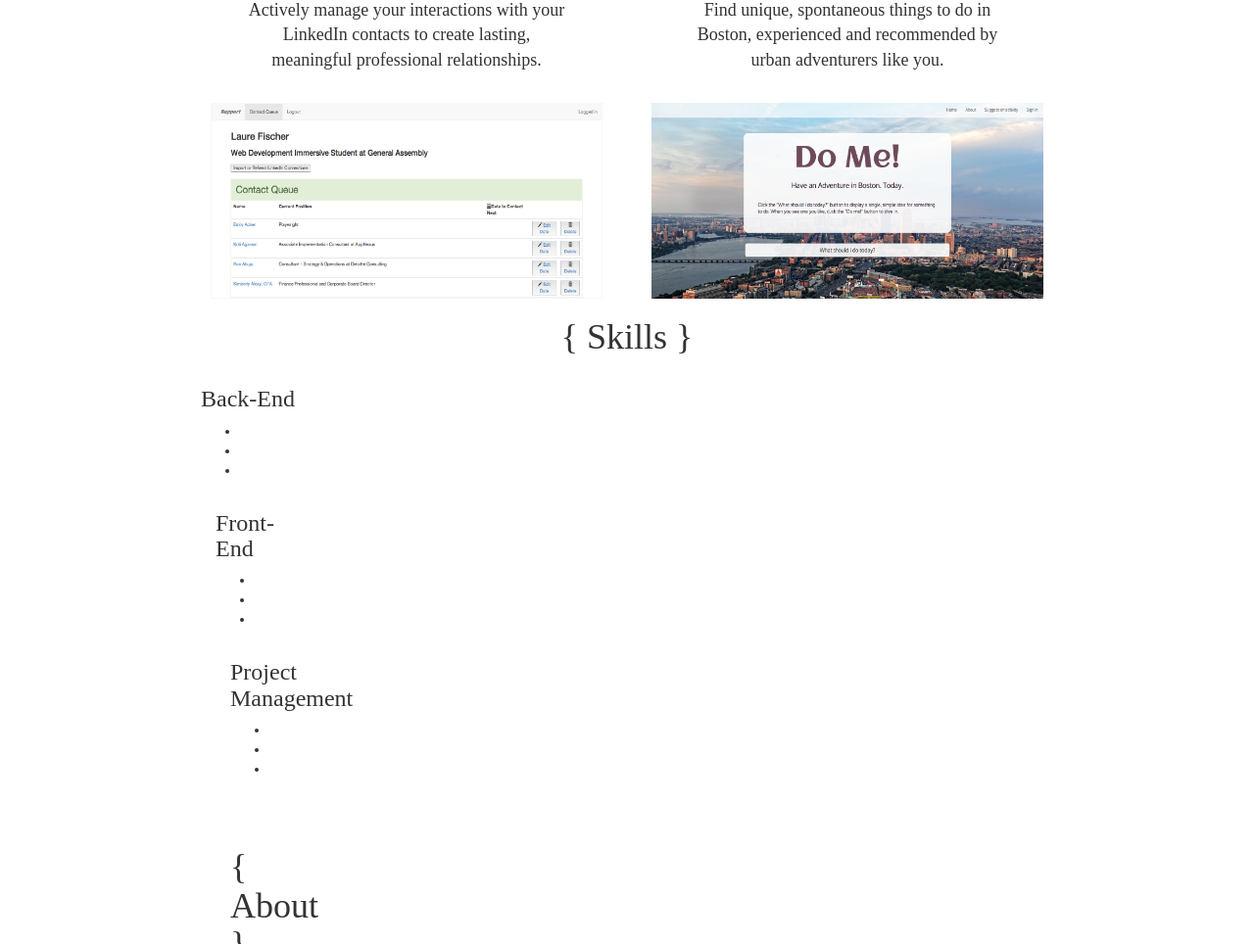
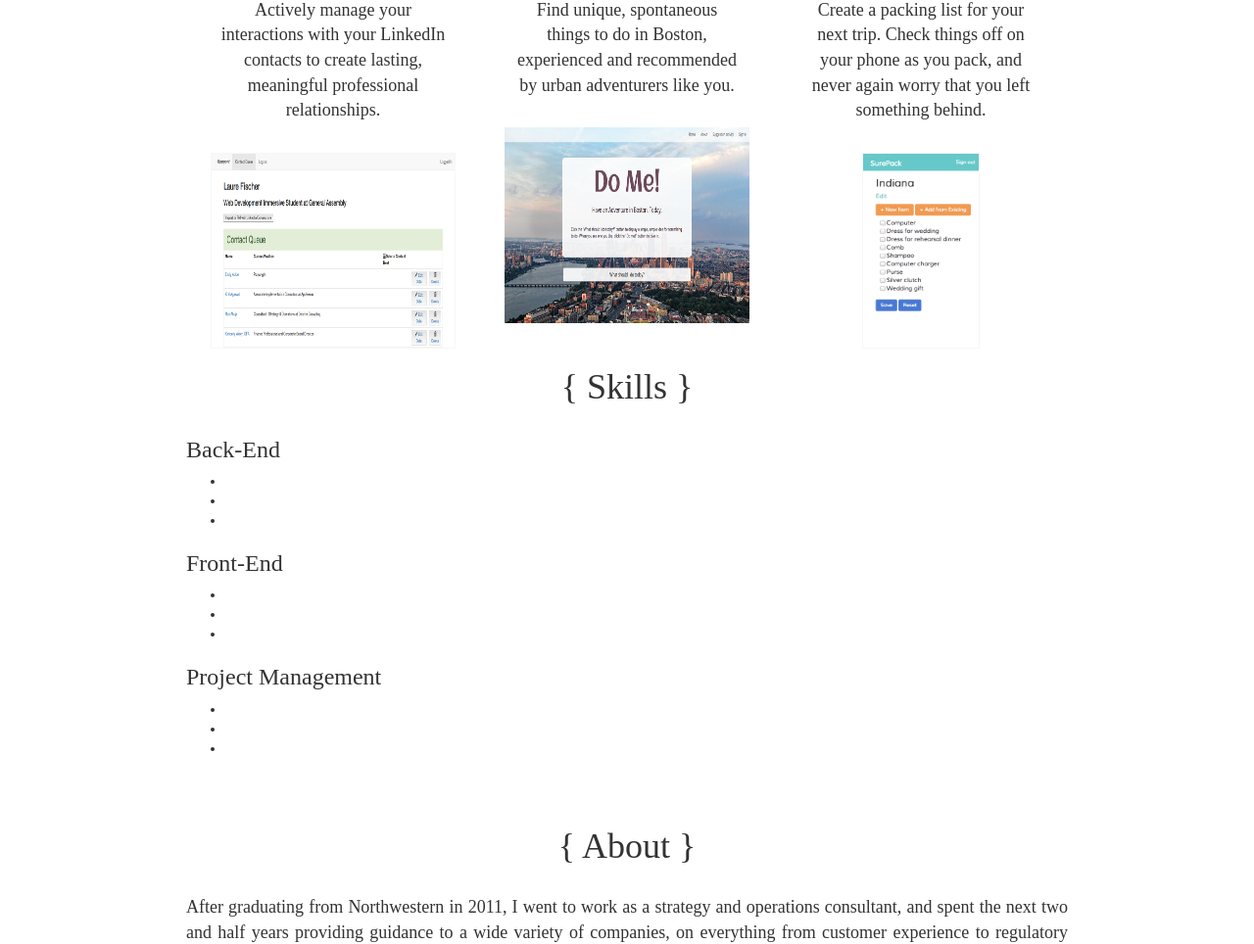
Before and after one commit to LaureMFischer/LaureMFischer.github.io, a plain HTML site: page index.html in a window 1280 px wide. Shown: the part 553-1517 px from the top of the page at 98% size. Drawn offline with nearby package versions, Linux system fonts and the light colour scheme; a web font is replaced by a local one.

Commit message:
added third project image and description

```diff
--- a/index.html
+++ b/index.html
@@ -45,20 +45,25 @@
     <div class="container" id="container-div">
       <h1 class="text-center" id="projects">{ Projects } </h1>
       <div class="row">
-        <div class="col-md-6">
+        <div class="col-md-4">
           <h2 class="proj-title">Rapport</h2>
           <p class="desc">Actively manage your interactions with your LinkedIn contacts to create lasting, meaningful professional relationships.</p>
           <a href="http://build-rapport.herokuapp.com"><img src="images/project_1_image.png" alt="photo" id="proj-1-photo"></a>
         </div>
-        <div class="col-md-6">
+        <div class="col-md-4">
           <h2 class="proj-title">Do Me!</h2>
           <p class="desc">Find unique, spontaneous things to do in Boston, experienced and recommended by urban adventurers like you.</p>
           <a href="http://do-me-boston.herokuapp.com"><img src="images/project_2_image.png" alt="photo" id="proj-2-photo"></a>
         </div>
+        <div class="col-md-4">
+          <h2 class="proj-title">SurePack</h2>
+          <p class="desc">Create a packing list for your next trip. Check things off on your phone as you pack, and never again worry that you left something behind.</p>
+          <a href="http://surepack.herokuapp.com"><img src="images/SurePack_screenshot.png" alt="photo" id="proj-3-photo"></a>
+        </div>
       </div>
       <h1 class="text-center" id="skills">{ Skills }</h1>
       <div class="row">
-        <div class="col-md-4">
+        <div>
           <h3>Back-End</h3>
           <ul class="back-end">
             <li></li>
@@ -66,7 +71,7 @@
             <li></li>
           </ul>
         <div>
-        <div class="col-md-4">
+        <div>
           <h3>Front-End</h3>
           <ul class="front-end">
             <li></li>
@@ -74,7 +79,7 @@
             <li></li>
           </ul>
         <div>
-        <div class="col-md-4">
+        <div>
           <h3>Project Management</h3>
           <ul class="pmo">
             <li></li>
--- a/style.css
+++ b/style.css
@@ -44,13 +44,13 @@ body {
 .desc {
   font-size: 18px;
   text-align: center;
-  margin-left: 45px;
-  margin-right: 45px;
+  margin-left: 20px;
+  margin-right: 20px;
   margin-bottom: 30px;
 }
 
 #proj-1-photo {
-  width: 400px;
+  width: 250px;
   height: 200px;
   margin-left: 10px;
   border: solid;
@@ -59,9 +59,19 @@ body {
 }
 
 #proj-2-photo {
-  width: 400px;
+  width: 250px;
   height: 200px;
   margin-left: 10px;
+  margin-right: 10px;
+}
+
+#proj-3-photo {
+  width: 120px;
+  height: 200px;
+  margin-left: 75px;
+  border: solid;
+  border-color: rgb(247, 247, 247);
+  border-width: 1px;
 }
 
 .proj-title {
```
Also changed, not shown: images/SurePack_screenshot.png (added).
